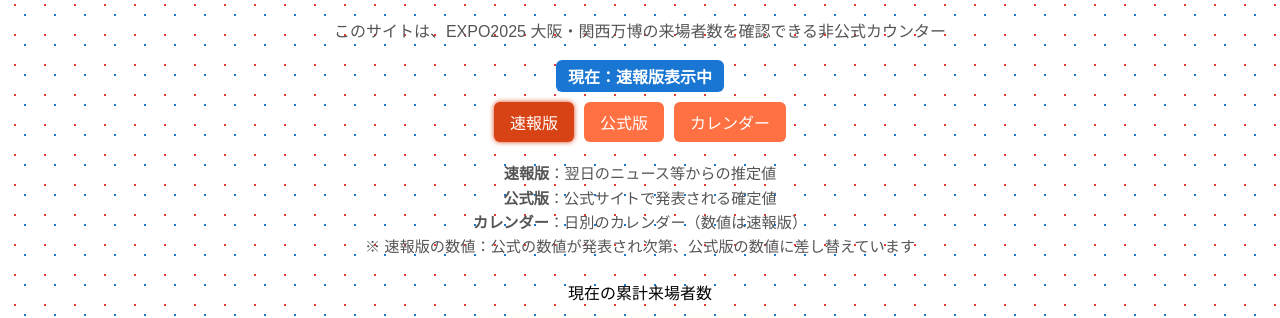
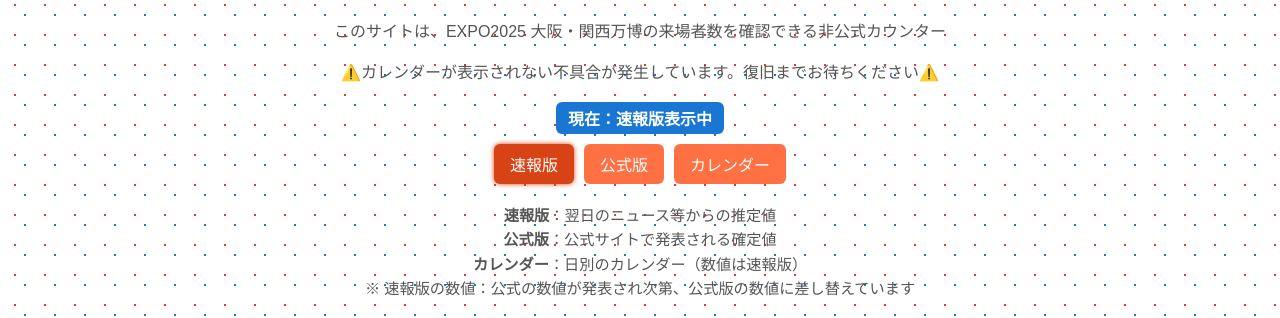
Before and after one commit to ohtakumi/expo-visitors, a plain HTML site: page index.html in a window 1280 px wide. Shown: the part 70-388 px from the top of the page. Drawn offline with nearby package versions, Linux system fonts and the light colour scheme.

Commit message:
カレンダー不具合案内文の追加

```diff
--- a/index.html
+++ b/index.html
@@ -37,6 +37,7 @@
     <header>
       <h1>EXPO2025 大阪・関西万博 来場者数カウンター</h1>
       <p>このサイトは、EXPO2025 大阪・関西万博の来場者数を確認できる非公式カウンター</p>
+      <p>⚠️カレンダーが表示されない不具合が発生しています。復旧までお待ちください⚠️</p>
       <div class="current-mode-badge" id="currentMode">現在：速報版表示中</div>
       <div class="selector">
         <button onclick="changeMode('速報')" id="btn-sokuho" class="active">速報版</button>
```
